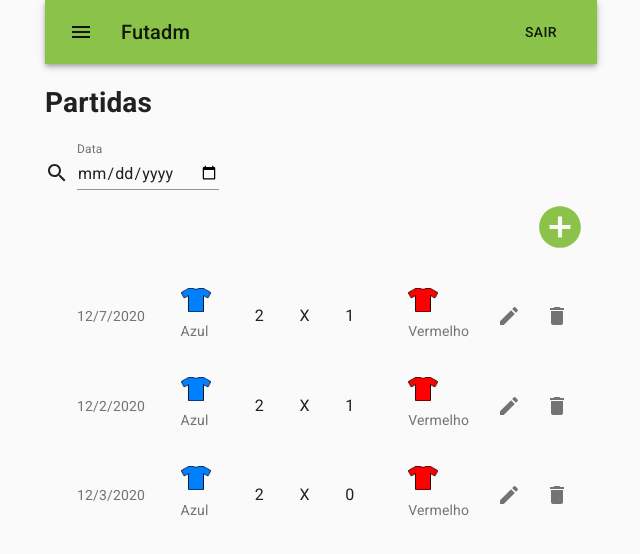
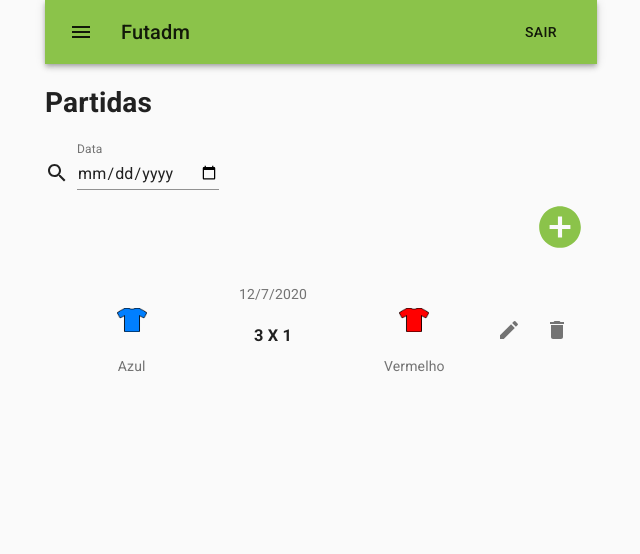
Before and after one commit to dsm-cefet-rj/trabalho-integrado-2020-1-grupo-5, a React (Create React App) app in the folder src/front-end/: page / in a window 1280 px wide. Shown: the top 554 px of the page, without its empty margins (319-959 px from the left). Built offline with nearby package versions, Linux system fonts and the light colour scheme; data requests are answered from the project's data file.

Commit message:
Melhorando layout da LinhaPartida e adicionando Dialog no botão Excluir

```diff
--- a/src/front-end/shared/db.json
+++ b/src/front-end/shared/db.json
@@ -33,32 +33,12 @@
     {
       "gols_time_B": 1,
       "time_B": "Vermelho",
-      "gols_time_A": 2,
+      "gols_time_A": 3,
       "time_A": "Azul",
       "local": "sdsdsd",
       "arbitro": "a",
       "data": "2020-12-07T03:00:00.000Z",
       "id": 1
-    },
-    {
-      "gols_time_B": 1,
-      "time_B": "Vermelho",
-      "gols_time_A": 2,
-      "time_A": "Azul",
-      "local": "aaa",
-      "arbitro": "a",
-      "data": "2020-12-02T03:00:00.000Z",
-      "id": 2
-    },
-    {
-      "gols_time_B": 0,
-      "time_B": "Vermelho",
-      "gols_time_A": 2,
-      "time_A": "Azul",
-      "local": "Teste",
-      "arbitro": "Teste",
-      "data": "2020-12-03T03:00:00.000Z",
-      "id": 3
     }
   ]
 }
--- a/src/front-end/src/components/partidas/LinhaPartida.js
+++ b/src/front-end/src/components/partidas/LinhaPartida.js
@@ -10,7 +10,13 @@ import Hidden from '@material-ui/core/Hidden';
 import ListItemAvatar from '@material-ui/core/ListItemAvatar';
 import Azul from './camisaazul.png'
 import Vermelho from './camisavermelha.png'
-
+import Grid from '@material-ui/core/Grid';
+import {useHistory } from "react-router-dom";
+import Dialog from '@material-ui/core/Dialog';
+import DialogActions from '@material-ui/core/DialogActions';
+import DialogContent from '@material-ui/core/DialogContent';
+import DialogContentText from '@material-ui/core/DialogContentText';
+import DialogTitle from '@material-ui/core/DialogTitle';
 
 const useStyles = makeStyles((theme) => ({
     margin: {
@@ -24,31 +30,66 @@ const useStyles = makeStyles((theme) => ({
 
 const LinhaPartida = (props) => {
     const classes = useStyles();
+    const history  = useHistory();
+    const [open, setOpen] = React.useState(false);
+
+    const handleClickOpen = (e) => {
+      e.stopPropagation();
+      e.preventDefault();
+      setOpen(true);
+    };
+
+    const handleClose = () => {
+      setOpen(false);
+    };
+
     if(props != null && props.partida != null && props.partida.id != null){
         return(
           <>
-            <ListItem>
-              <ListItem button component={Link} to = {`/partidas/visualizar/${props.partida.id}`}>
-                <Hidden xsDown>
-                  <ListItemText secondary= {new Date(props.partida.data).toLocaleDateString()}/>
-                </Hidden>
-                <ListItemAvatar>
-                <img className={classes.image} alt={props.partida.time_A} src={Azul}/>
-                  <ListItemText secondary={props.partida.time_A}></ListItemText>
-                </ListItemAvatar>
-                &nbsp;&nbsp;&nbsp;&nbsp;&nbsp;
-                <ListItemText  primary={props.partida.gols_time_A}/>
-                <ListItemText  primary="X"/>
-                <ListItemText  primary={props.partida.gols_time_B}/>
-                &nbsp;&nbsp;&nbsp;&nbsp;&nbsp;
-                <ListItemAvatar>
-                  <img className={classes.image} alt={props.partida.time_B} src={Vermelho}/>
-                  <ListItemText secondary={props.partida.time_B}></ListItemText>
-                </ListItemAvatar>
-              </ListItem>
+            <ListItem button component={Link} to = {`/partidas/visualizar/${props.partida.id}`}>
+              <Grid className={classes.root} container direction="row">
+                <Grid direction="column" item xs={12} container alignItems="center">
+                      <ListItemText secondary={new Date(props.partida.data).toLocaleDateString()}/>
+                </Grid>
+                <Grid direction="column" item xs={4} container alignItems="center" >
+                    <img className={classes.image} alt={props.partida.time_A} src={Azul}/>
+                    <br/>
+                    <ListItemText secondary={props.partida.time_A}/>
+                </Grid>
+                <Grid direction="column" item xs={4} container alignItems="center">
+                    <h3>{props.partida.gols_time_A} X {props.partida.gols_time_B}</h3>
+                </Grid>
+                <Grid direction="column" item xs={4} container alignItems="center">
+                    <img className={classes.image} alt={props.partida.time_B} src={Vermelho}/>
+                    <br/>
+                    <ListItemText secondary={props.partida.time_B}/>
+                </Grid>
+              </Grid>
                 <Link to={`/partidas/${props.partida.id}`}><IconButton id="edita_partida" Link to={`/partidas/${props.partida.id}`} ><EditIcon/></IconButton></Link>
-                <IconButton id="deleta_partida" name="excluir_partida" onClick={() => props.onClickExcluirPartida(props.partida.id)}><DeleteIcon /></IconButton>
+                <IconButton id="deleta_partida" name="excluir_partida" onClick={handleClickOpen}><DeleteIcon /></IconButton>
             </ListItem>
+                <Dialog
+                  open={open}
+                  onClose={handleClose}
+                  aria-labelledby="alert-dialog-title"
+                  aria-describedby="alert-dialog-description"
+                >
+                  <DialogTitle id="alert-dialog-title">{"Deseja mesmo excluir o item?"}</DialogTitle>
+                  <DialogContent>
+                    <DialogContentText id="alert-dialog-description">
+                      Você está prestes a excluir o item selecionado.
+                    </DialogContentText>
+                  </DialogContent>
+                  <DialogActions>
+                    <IconButton onClick={handleClose}>
+                      Cancelar
+                    </IconButton>
+                    <IconButton onClick={() => {props.onClickExcluirPartida(props.partida.id)}} color="secondary" autoFocus>
+                      Excluir
+                    </IconButton>
+                  </DialogActions>
+                </Dialog>
+            <br/>
           </>
        );
     }else{
```
